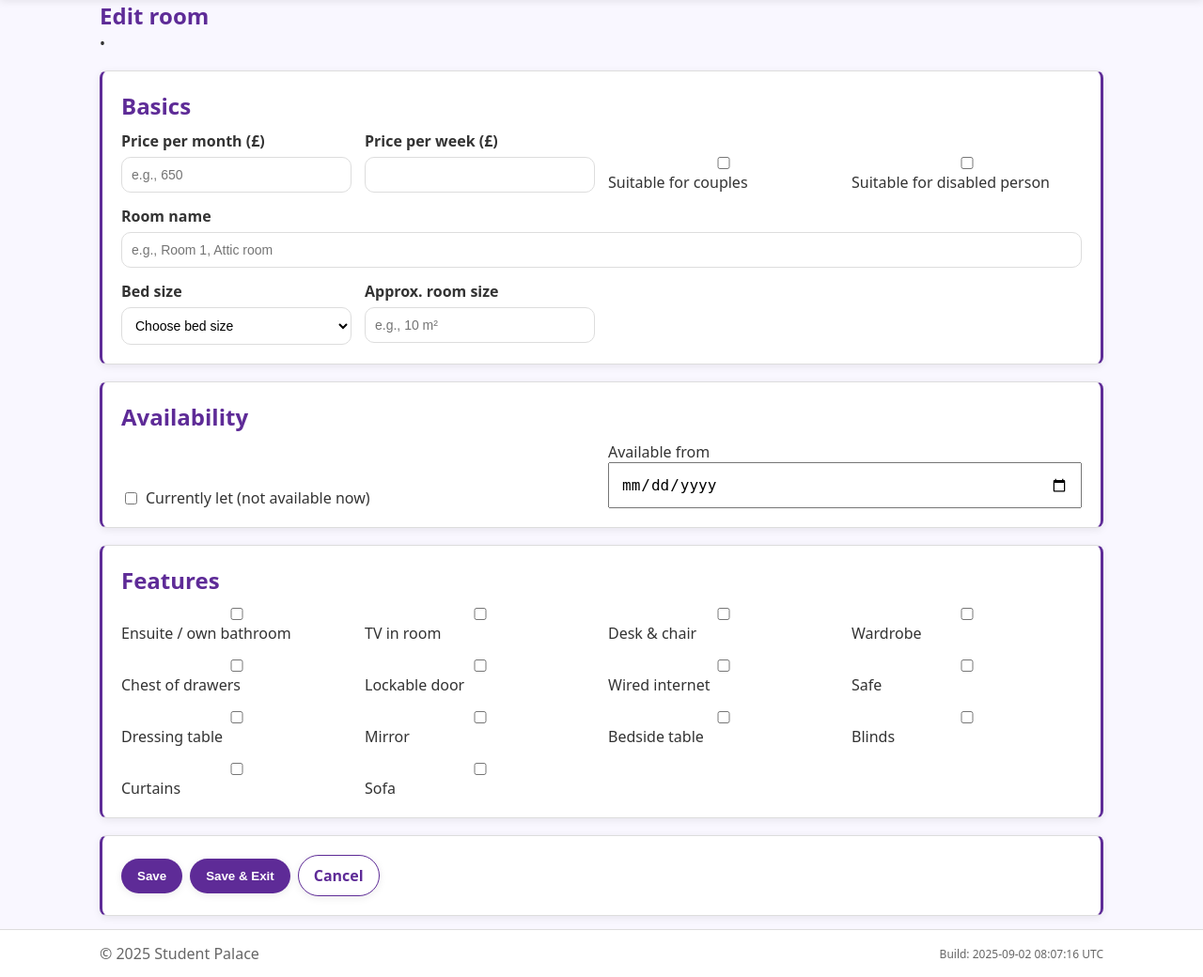
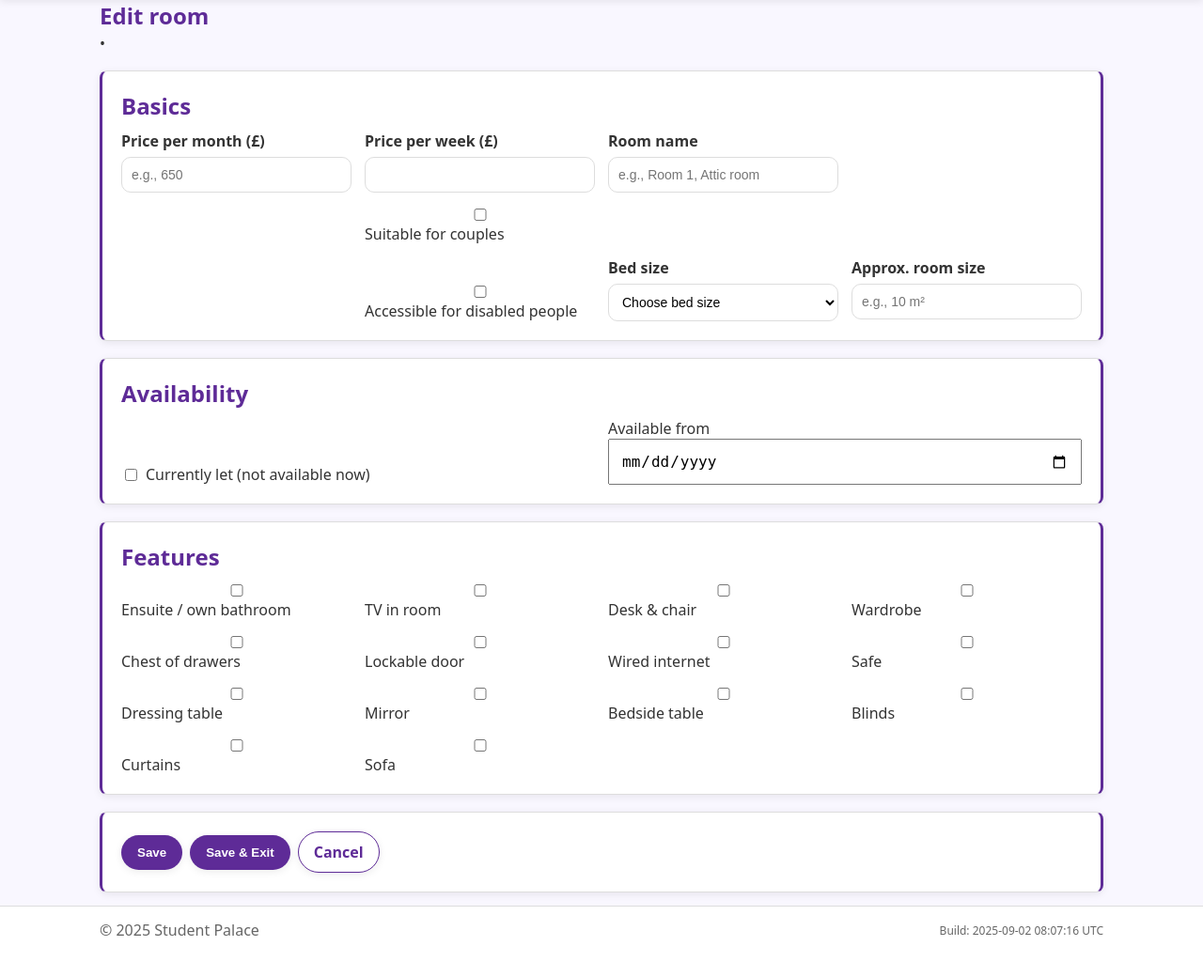
Before and after one commit to matthewnmoore/student-palace, a Flask app: template templates/room_form.html in a window 1280 px wide. Shown: the part 105-1145 px from the top of the page at 94% size. After the commit the page ends 1101 px from the top, so only its background shows below. Run offline with Flask 3, Linux system fonts and the light colour scheme; the template is opened without the code that fills it, so the values that code supplies are empty; parts of the project's set-up code (start-up, migrations or seed data) failed here and were passed over.

Commit message:
Update room_form.html

```diff
--- a/templates/room_form.html
+++ b/templates/room_form.html
@@ -23,21 +23,22 @@
           <input type="text" id="price_ppw" value="" readonly>
         </label>
 
-        <!-- Suitable for couples -->
-        <label class="field checkbox" style="align-self:end">
+        <!-- Room name (reduced to one column) -->
+        <label class="field">
+          <span class="label">Room name</span>
+          <input type="text" name="name" value="{{ (form.name or '') if form else '' }}" required placeholder="e.g., Room 1, Attic room">
+        </label>
+
+        <!-- Suitable for couples (forced to right column) -->
+        <label class="field checkbox" style="align-self:end; grid-column:2 / 3">
           <input type="checkbox" name="couples_ok" {% if form and form.couples_ok in ['1',1,'on',True] %}checked{% endif %}>
           <span>Suitable for couples</span>
         </label>
 
-        <!-- Suitable for disabled person -->
-        <label class="field checkbox" style="align-self:end">
+        <!-- Accessible for disabled people (forced to right column) -->
+        <label class="field checkbox" style="align-self:end; grid-column:2 / 3">
           <input type="checkbox" name="disabled_ok" {% if form and form.disabled_ok in ['1',1,'on',True] %}checked{% endif %}>
-          <span>Suitable for disabled person</span>
-        </label>
-
-        <label class="field" style="grid-column:1 / -1">
-          <span class="label">Room name</span>
-          <input type="text" name="name" value="{{ (form.name or '') if form else '' }}" required placeholder="e.g., Room 1, Attic room">
+          <span>Accessible for disabled people</span>
         </label>
 
         <label class="field">
```
